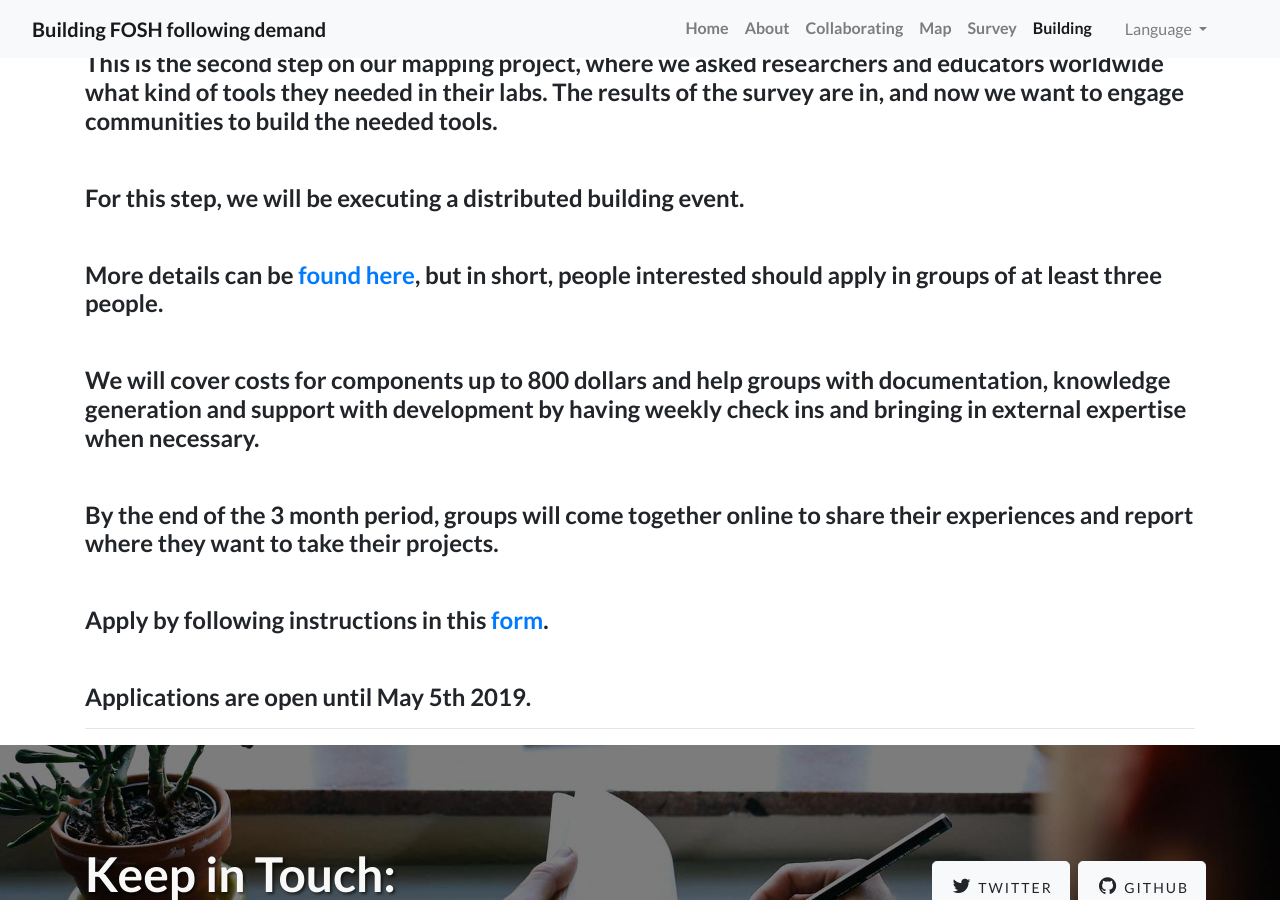
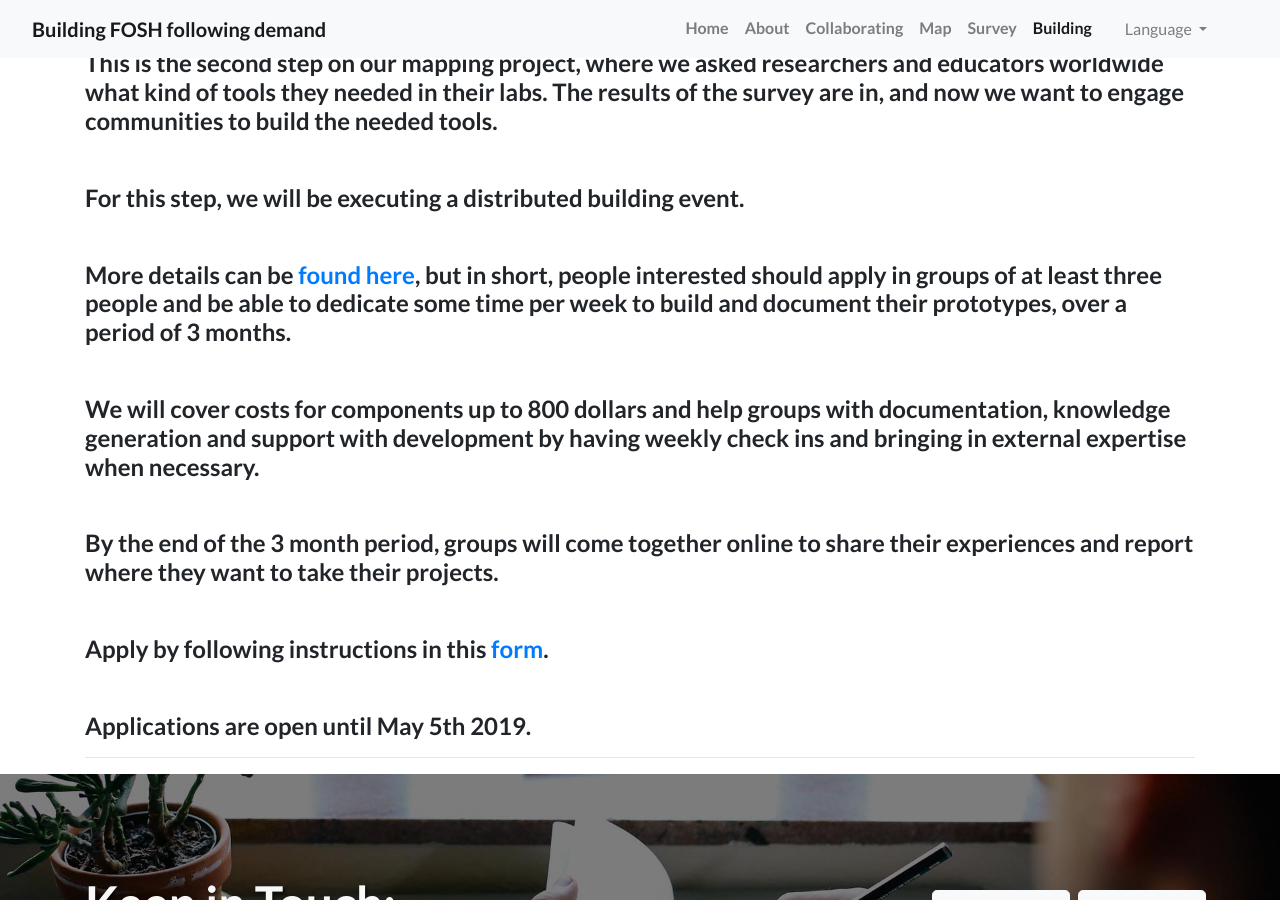
Before and after one commit to FOSH-following-demand/FOSH-following-demand.github.io, a Jekyll site: the page built from pages/en/building.md, in a window 1280 px wide and 900 px high, scrolled down 903 px. Built offline with Jekyll 4.4.1, drawn with Linux system fonts in a browser that asks for light colours.

Commit message:
update tobuilding page

```diff
--- a/pages/en/building.md
+++ b/pages/en/building.md
@@ -30,7 +30,7 @@ ref: building
 #### For this step, we will be executing a distributed building event.
 <br>
 
-#### More details can be [found here](https://github.com/FOSH-following-demand/building_event/blob/master/criteria_and_application.md), but in short, people interested should apply in groups of at least three people.
+#### More details can be [found here](https://github.com/FOSH-following-demand/building_event/blob/master/criteria_and_application.md), but in short, people interested should apply in groups of at least three people and be able to dedicate some time per week to build and document their prototypes, over a period of 3 months.
 <br>
 #### We will cover costs for components up to 800 dollars and help groups with documentation, knowledge generation and support with development by having weekly check ins and bringing in external expertise when necessary.
 <br>
```
